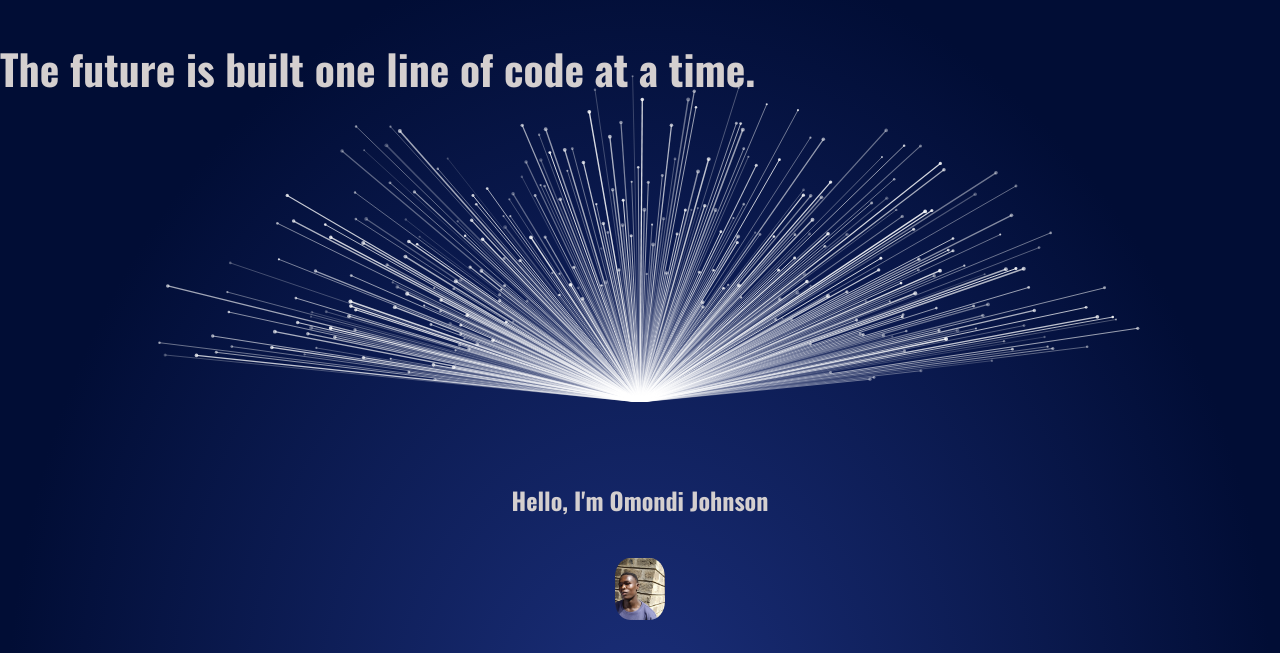
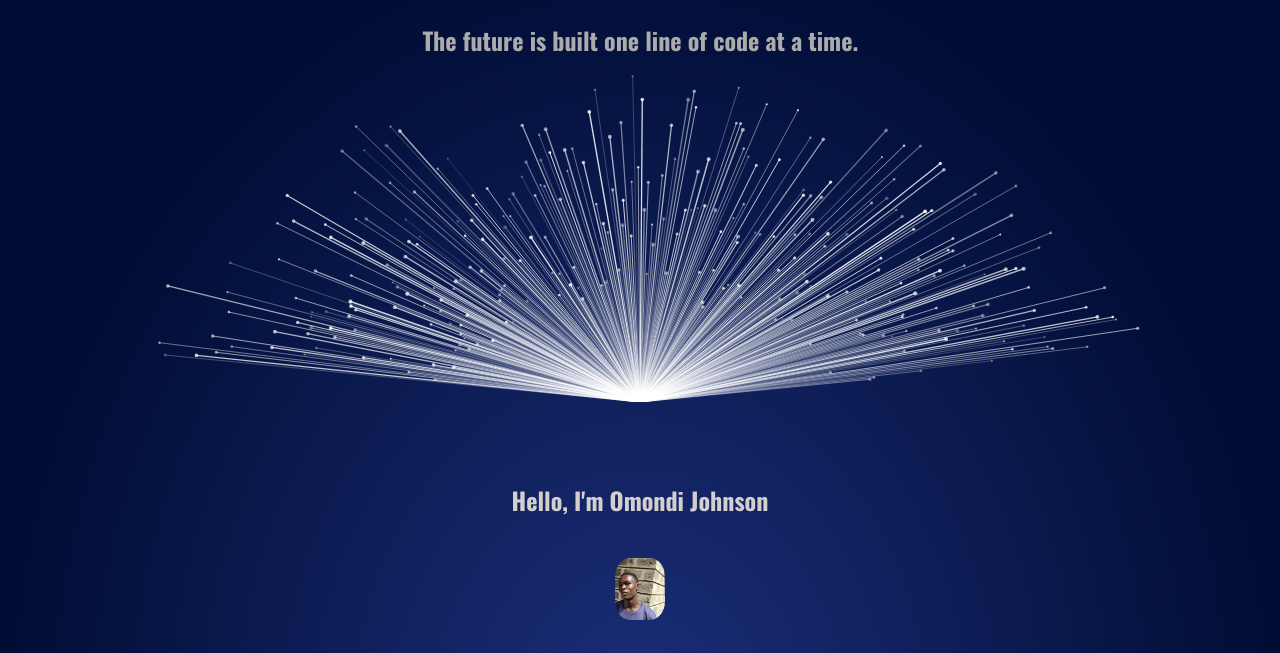
Before and after one commit to iceandblack/iceandblack.github.io, a plain HTML site: page index.html in a window 1280 px wide. Shown: the part 68-721 px from the top of the page. Drawn offline with nearby package versions, Linux system fonts and the light colour scheme.

Commit message:
Update styles.css

```diff
--- a/styles.css
+++ b/styles.css
@@ -70,14 +70,17 @@ img {
 }
 
 .hero-text {
-    position: relative;
-    z-index: 1;
+    position: absolute;
+    top: 0;
+    left: 25%;
+    width: 100%;
+    height: 100%;
+    display: flex;
+    text-align: center;
+    padding: 0 8vw;
+    z-index: 2;
+    color: #acabab;
 }
-
-.hero-text h1 {
-    font-size: clamp(1.4rem, 4vw, 2.6rem);
-}
-
 
 /* ---------- About ---------- */
 
```
